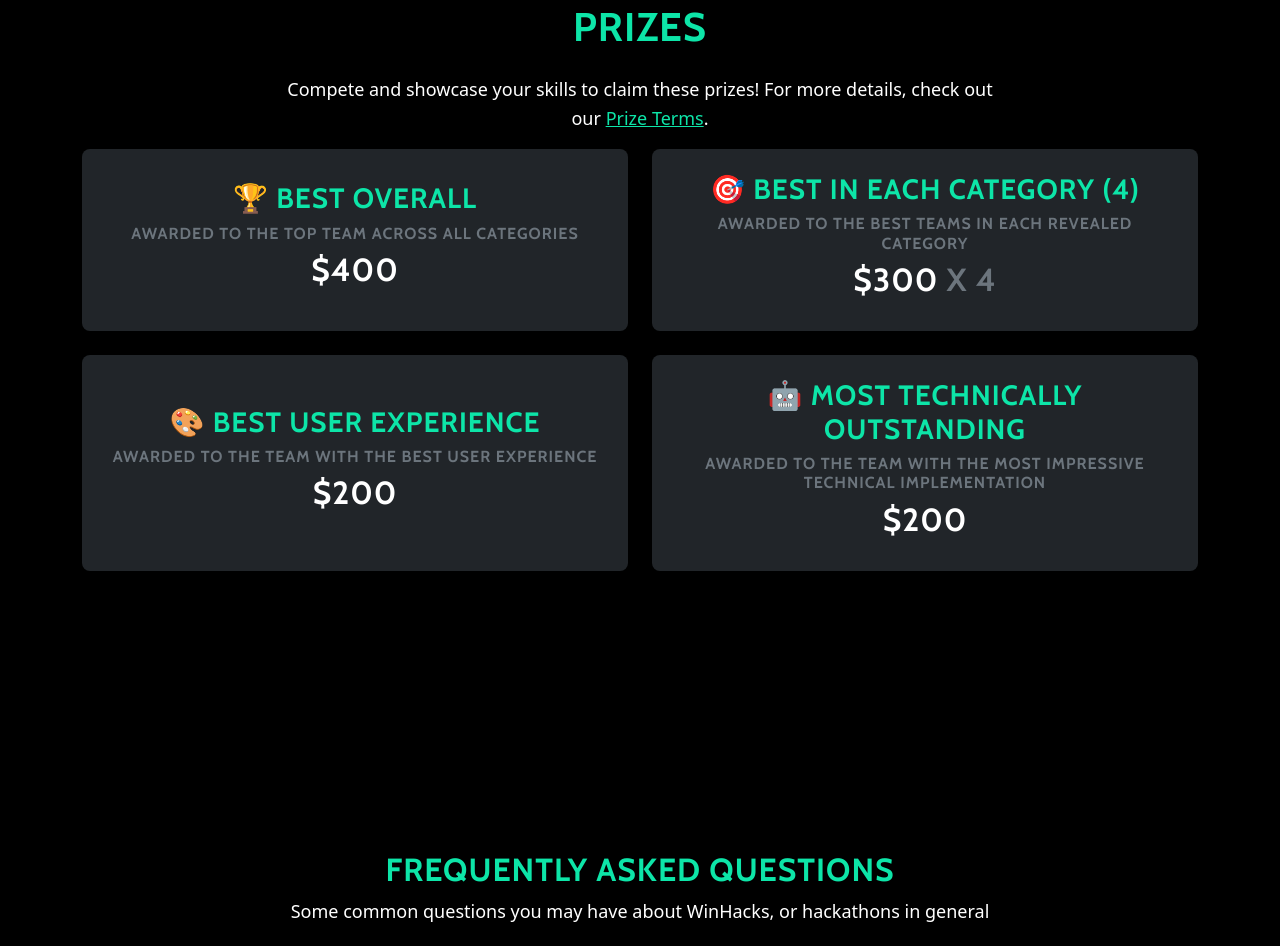
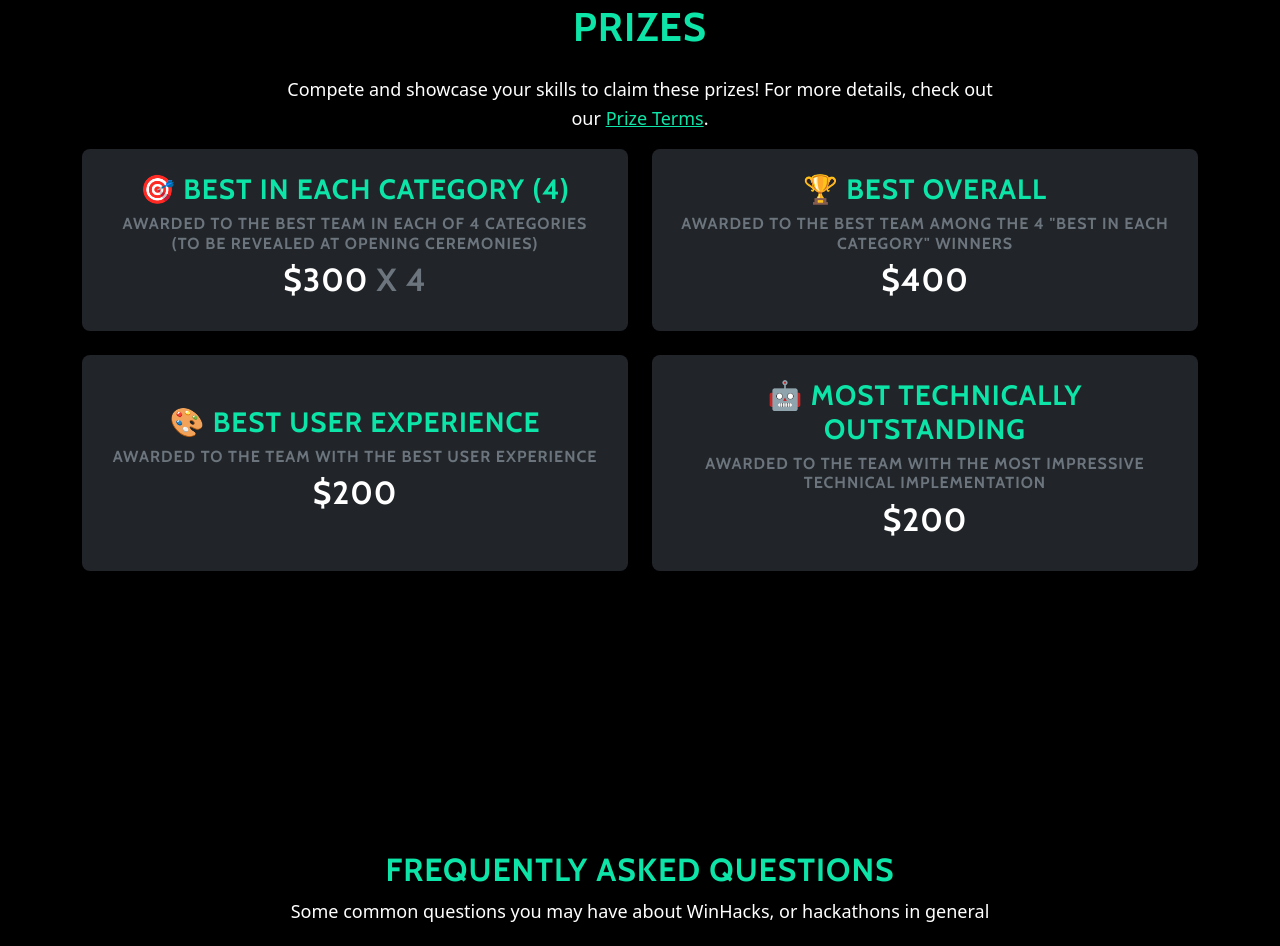
Before and after one commit to winhacks/2025-website, a plain HTML site: page index.html in a window 1280 px wide. Shown: the part 3444-4390 px from the top of the page. Drawn offline with nearby package versions, Linux system fonts and the light colour scheme; files whose address does not match are found by name; a web font is replaced by a local one.

Commit message:
reorder prizes and update text

```diff
--- a/index.html
+++ b/index.html
@@ -580,16 +580,16 @@
         </div>
         <div class="prizes-container d-grid gap-4" style="grid-template-columns: repeat(2, 1fr);">
             <div class="reward-card d-flex flex-column justify-content-center align-items-center bg-dark text-white p-4 shadow"
+                data-aos="fade-up" data-aos-delay="200" style="border-radius: 8px;">
+                <h3 class="text-center" style="color: #0de5a8;">🎯 Best in Each Category (4)</h3>
+                <h6 class="text-center text-secondary">Awarded to the best team in each of 4 categories (to be revealed at opening ceremonies)</h6>
+                <h2 class="text-center">$300 <span class="text-secondary">x 4</span></h2>
+            </div>
+            <div class="reward-card d-flex flex-column justify-content-center align-items-center bg-dark text-white p-4 shadow"
                 data-aos="fade-up" data-aos-delay="100" style="border-radius: 8px;">
                 <h3 class="text-center" style="color: #0de5a8;">🏆 Best Overall</h3>
-                <h6 class="text-center text-secondary">Awarded to the top team across all categories</h6>
+                <h6 class="text-center text-secondary">Awarded to the best team among the 4 "Best in Each Category" winners</h6>
                 <h2 class="text-center">$400</h2>
-            </div>
-            <div class="reward-card d-flex flex-column justify-content-center align-items-center bg-dark text-white p-4 shadow"
-                data-aos="fade-up" data-aos-delay="200" style="border-radius: 8px;">
-                <h3 class="text-center" style="color: #0de5a8;">🎯 Best in Each Category (4)</h3>
-                <h6 class="text-center text-secondary">Awarded to the best teams in each revealed category</h6>
-                <h2 class="text-center">$300 <span class="text-secondary">x 4</span></h2>
             </div>
             <div class="reward-card d-flex flex-column justify-content-center align-items-center bg-dark text-white p-4 shadow"
                 data-aos="fade-up" data-aos-delay="300" style="border-radius: 8px;">
```
